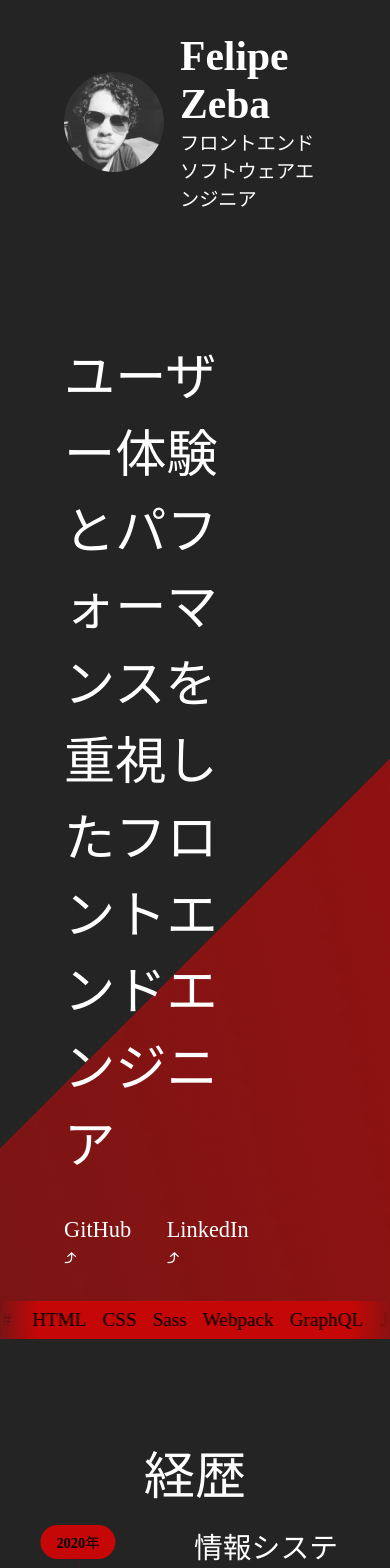
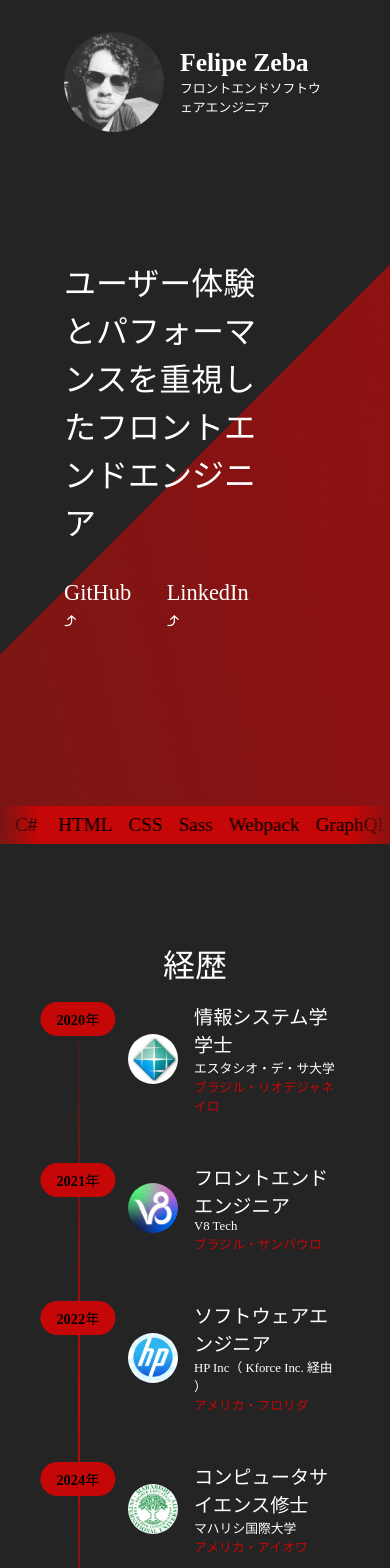
Before and after one commit to felipe-zg/css-demo, a React (Vite) app: page / in a window 390 px wide. Shown: the top 1568 px of the page. Built offline with nearby package versions, Linux system fonts and the light colour scheme; a web font is replaced by a local one.

Commit message:
refactor: adjust smartphone text responsiveness

```diff
--- a/src/components/Text/Text.module.scss
+++ b/src/components/Text/Text.module.scss
@@ -2,6 +2,7 @@
   margin: 0;
 }
 
+/* Font Families */
 .default {
   font-family: inherit;
 }
@@ -14,6 +15,7 @@
   font-family: $font-japanese;
 }
 
+/* Colors */
 .primary {
   color: $color-text-primary;
 }
@@ -22,6 +24,20 @@
   color: $color-accent;
 }
 
+/* Text Alignment */
+.alignCenter {
+  text-align: center;
+}
+
+.alignLeft {
+  text-align: left;
+}
+
+.alignRight {
+  text-align: right;
+}
+
+/* Font Sizes */
 .small {
   font-size: $font-size-small;
 }
@@ -59,14 +75,36 @@
   font-weight: bold;
 }
 
-.alignCenter {
-  text-align: center;
+@media (max-width: 980px) {
+  .small {
+    font-size: $mobile-font-size-small;
+  }
+
+  .medium {
+    font-size: $mobile-font-size-medium;
+  }
+
+  .large {
+    font-size: $mobile-font-size-large;
+  }
+
+  .headingExtraSmall {
+    font-size: $mobile-font-size-heading-extra-small;
+  }
+
+  .headingSmall {
+    font-size: $mobile-font-size-heading-small;
+  }
+
+  .headingMedium {
+    font-size: $mobile-font-size-heading-medium;
+  }
+
+  .headingLarge {
+    font-size: $mobile-font-size-heading-large;
+  }
+
+  .headingExtraLarge {
+    font-size: $mobile-font-size-heading-extra-large;
+  }
 }
-
-.alignLeft {
-  text-align: left;
-}
-
-.alignRight {
-  text-align: right;
-}
--- a/src/styles/_variables.scss
+++ b/src/styles/_variables.scss
@@ -24,3 +24,13 @@ $font-size-heading-small: 2.4rem;
 $font-size-heading-medium: 2rem;
 $font-size-heading-large: 2.6rem;
 $font-size-heading-extra-large: 3.2rem;
+
+$mobile-font-size-small: 0.8rem;
+$mobile-font-size-medium: 1rem;
+$mobile-font-size-large: 1.2rem;
+$mobile-font-size-extra-large: 2.5rem;
+$mobile-font-size-heading-extra-small: 1rem;
+$mobile-font-size-heading-small: 1.2rem;
+$mobile-font-size-heading-medium: 1.4rem;
+$mobile-font-size-heading-large: 1.6rem;
+$mobile-font-size-heading-extra-large: 2rem;
```
